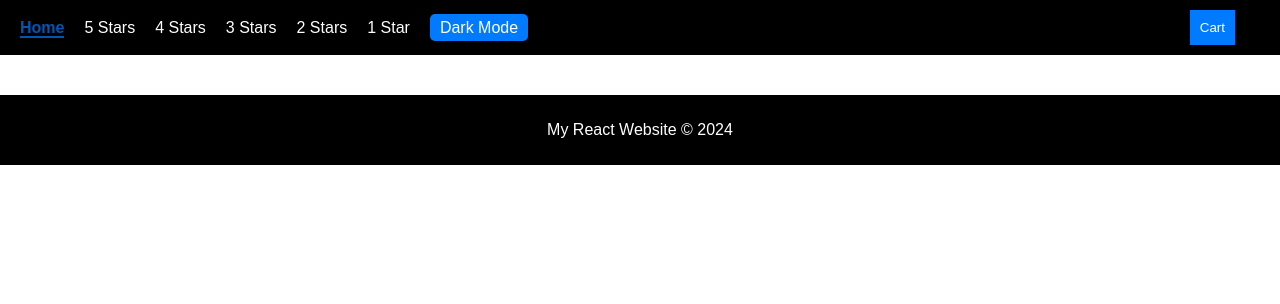
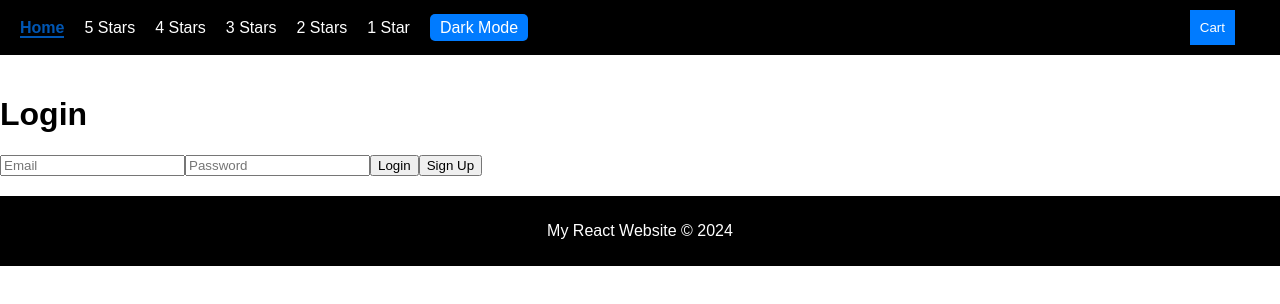
Before and after one commit to tTenchevGit/react-practice, a React (Create React App) app: page /login in a window 1280 px wide. Shown: the top 304 px of the page. Built offline with nearby package versions, Linux system fonts and the light colour scheme.

Commit message:
log in and sign up via firebase and start wishlist

```diff
--- a/src/App.js
+++ b/src/App.js
@@ -1,6 +1,6 @@
 // src/App.js
 import React, { useState, useContext } from 'react';
-import { Routes, Route, useLocation, matchPath } from 'react-router-dom';
+import { Routes, Route, useLocation } from 'react-router-dom';
 import NavBar from './components/NavBar';
 import Footer from './components/Footer';
 import ProductList from './components/ProductList';
@@ -10,14 +10,19 @@ import AddReview from './components/AddReview';
 import SearchBar from './components/SearchBar';
 import CheckoutPage from './components/CheckoutPage';
 import { ThemeContext } from './ThemeContext';
+import Login from './components/Login';
+import ProtectedRoute from './components/ProtectedRoute';
+
+const SomeProtectedComponent = () => {
+  return <div>Protected Content</div>;
+};
 
 const App = () => {
   const [filter, setFilter] = useState(null);
   const [cartVisible, setCartVisible] = useState(false);
   const [cartItems, setCartItems] = useState([]);
   const [searchQuery, setSearchQuery] = useState('');
-   const location = useLocation();
-  // const isProductDetailPage = matchPath('/products/:id', location.pathname);
+  const location = useLocation();
   const isMainOrHashLink = location.pathname === '/' || location.pathname.startsWith('/#');
 
   const { isDarkMode, toggleTheme } = useContext(ThemeContext);
@@ -62,18 +67,19 @@ const App = () => {
         handleCartButtonClick={handleCartButtonClick}
         toggleTheme={toggleTheme}
       />
-       {/* Render the SearchBar only if the current route does not match '/products/:id' */}
-       {isMainOrHashLink && (
+      {isMainOrHashLink && (
         <SearchBar searchQuery={searchQuery} setSearchQuery={setSearchQuery} />
       )}
-       {/* {!isProductDetailPage && (
-        <SearchBar searchQuery={searchQuery} setSearchQuery={setSearchQuery} />
-      )} */}
       <Routes>
         <Route path="/" element={<ProductList filter={filter} addToCart={addToCart} searchQuery={searchQuery} />} />
         <Route path="/products/:id" element={<ProductDetail addToCart={addToCart} />} />
         <Route path="/products/:id/add-review" element={<AddReview />} />
         <Route path="/checkout" element={<CheckoutPage cartItems={cartItems} removeFromCart={removeFromCart} />} />
+        <Route path="/login" element={<Login />} /> {/* this is new */}
+        {/* Protect routes that require authentication */}
+        <Route path="/protected" element={<ProtectedRoute />}>
+          <Route path="/protected/some-component" element={<SomeProtectedComponent />} />
+        </Route>
       </Routes>
       <Footer />
       <Cart
--- /dev/null
+++ b/src/components/Login.js
@@ -0,0 +1,49 @@
+// src/components/Login.js
+// this is new
+import React, { useState } from 'react';
+import { auth } from '../firebaseConfig';
+
+const Login = () => {
+  const [email, setEmail] = useState('');
+  const [password, setPassword] = useState('');
+
+  const handleLogin = async () => {
+    try {
+      await auth.signInWithEmailAndPassword(email, password);
+      alert("Logged in successfully!");
+    } catch (error) {
+      alert(error.message);
+    }
+  };
+
+  const handleSignup = async () => {
+    try {
+      await auth.createUserWithEmailAndPassword(email, password);
+      alert("Account created successfully!");
+    } catch (error) {
+      alert(error.message);
+    }
+  };
+
+  return (
+    <div>
+      <h1>Login</h1>
+      <input
+        type="email"
+        placeholder="Email"
+        value={email}
+        onChange={(e) => setEmail(e.target.value)}
+      />
+      <input
+        type="password"
+        placeholder="Password"
+        value={password}
+        onChange={(e) => setPassword(e.target.value)}
+      />
+      <button onClick={handleLogin}>Login</button>
+      <button onClick={handleSignup}>Sign Up</button>
+    </div>
+  );
+};
+
+export default Login;
--- a/src/components/ProductDetail.js
+++ b/src/components/ProductDetail.js
@@ -55,7 +55,7 @@ const ProductDetail = ({ addToCart }) => {
 
           padding: 20px;
           max-width: 800px;
-          margin: 0 auto;
+          margin: 10px auto;
           text-align: center;
         }
         img {
@@ -90,6 +90,14 @@ const ProductDetail = ({ addToCart }) => {
           border-radius: 5px;
           margin-bottom: 10px;
         }
+
+        @media (max-width: 1000px) {
+          .product-detail {
+
+            margin: 80px auto;
+
+          }
+        }
       `}</style>
     </div>
   );
--- a/src/components/ProductItem.js
+++ b/src/components/ProductItem.js
@@ -1,14 +1,30 @@
-import React, { useContext } from 'react';
+import React, { useContext, useState  } from 'react';
 import { Link } from 'react-router-dom';
 import { ThemeContext } from '../ThemeContext';
+import { auth } from '../firebaseConfig'; // this is new
 
 const ProductItem = ({ product, addToCart }) => {
   const averageStars = product.reviews.reduce((acc, review) => acc + review.stars, 0) / product.reviews.length;
   const { isDarkMode } = useContext(ThemeContext);
+  const [isWishlisted, setIsWishlisted] = useState(false); // this is new
+
+  const handleWishlist = () => { // this is new
+    if (auth.currentUser) {
+      setIsWishlisted(!isWishlisted);
+      // Save wishlist to a backend or localStorage as needed.
+      // Example: saveWishlist(product.id);
+    } else {
+      alert("Please log in to add to wishlist.");
+    }
+  };
+
 
   return (
     <div className="product-item">
-      <h2>{product.name}</h2>
+      <h2>{product.name} </h2>
+      <button onClick={handleWishlist}>
+          {isWishlisted ? "⭐" : "☆"}
+        </button> {/* this is new */}
       <img src={product.image} alt={product.name} />
       <p>{product.description}</p>
       <p>Stars: {averageStars.toFixed(1)}</p>
@@ -25,6 +41,7 @@ const ProductItem = ({ product, addToCart }) => {
       >
         {product.price ? `Add to Cart - $${product.price}` : 'Out of Stock'}
       </button>
+
       </div>
       <style jsx>{`
         .product-item {
--- /dev/null
+++ b/src/components/ProtectedRoute.js
@@ -0,0 +1,9 @@
+import React from 'react';
+import { Navigate, Outlet } from 'react-router-dom';
+import { auth } from '../firebaseConfig';
+
+const ProtectedRoute = () => {
+  return auth.currentUser ? <Outlet /> : <Navigate to="/login" />;
+};
+
+export default ProtectedRoute;
--- /dev/null
+++ b/src/firebaseConfig.js
@@ -0,0 +1,23 @@
+
+import firebase from "firebase/compat/app"; // Updated to use compat version
+import "firebase/compat/auth";
+
+const firebaseConfig = {
+  apiKey: "AIzaSyBojQmTeKYASgDfgSPWC2khqf05WFjHcPg",
+  authDomain: "react-shop-9ae16.firebaseapp.com",
+  projectId: "react-shop-9ae16",
+  storageBucket: "react-shop-9ae16.appspot.com",
+  messagingSenderId: "851994357388",
+  appId: "1:851994357388:web:a68d1ca5627def09fb95a9",
+  measurementId: "G-ZC9DFCL9GB"
+};
+
+// Initialize Firebase
+if (!firebase.apps.length) {
+    firebase.initializeApp(firebaseConfig);
+  } else {
+    firebase.app();
+  }
+
+  export const auth = firebase.auth();
+  export default firebase;
--- a/src/index.js
+++ b/src/index.js
@@ -1,9 +1,10 @@
-
+// src/index.js
 import React from 'react';
 import ReactDOM from 'react-dom';
 import { BrowserRouter as Router } from 'react-router-dom';
 import App from './App';
 import { ThemeProvider } from './ThemeContext';
+import './firebaseConfig';
 
 ReactDOM.render(
   <React.StrictMode>
```
